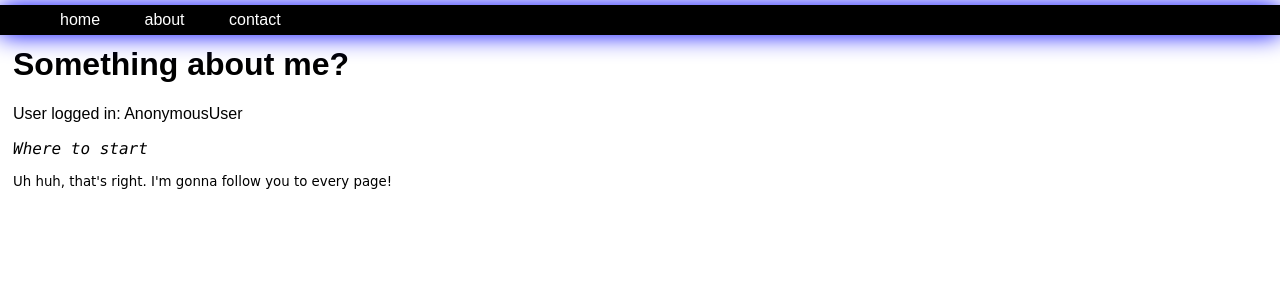
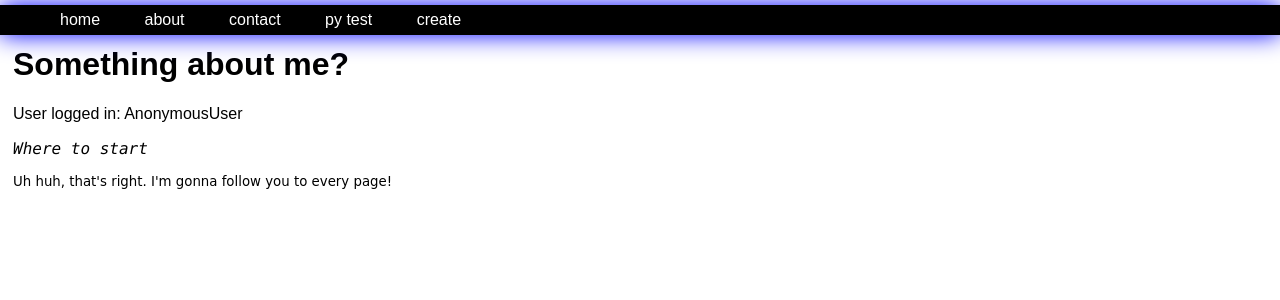
Before and after one commit to MethaneRain/django-basics, a Django app: page /about/ in a window 1280 px wide. Shown: the top 300 px of the page. Run offline with Django 3.2, Linux system fonts and the light colour scheme.

Commit message:
Update navbar.html

```diff
--- a/src/templates/navbar.html
+++ b/src/templates/navbar.html
@@ -3,5 +3,7 @@
         <li><a href='../home/'>home</a></li>
         <li><a href='../about/'>about</a></li>
         <li><a href='../contact/'>contact</a></li>
+        <li><a href='../external/'>py test</a></li>
+        <li><a href='../create/'>create</a></li>
     </ul>
 </nav>
```
